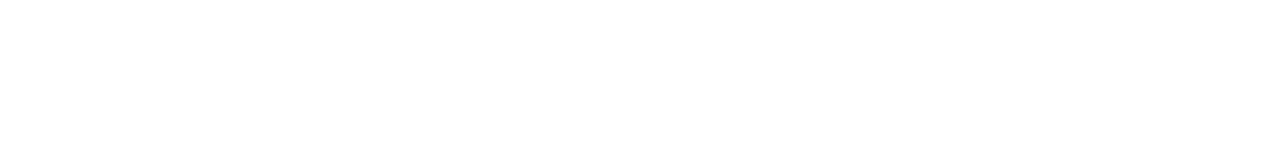
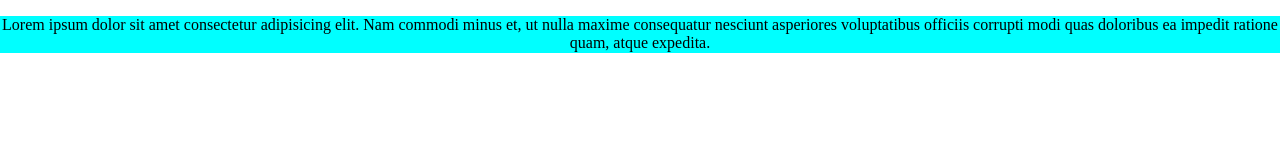
Before and after one commit to Danielitorc/portafolioDRC, a plain HTML site: page index.html in a window 1280 px wide. Drawn offline with Linux system fonts and the light colour scheme.

Commit message:
Archivos iniciales

```diff
--- a/css/estilos.css
+++ b/css/estilos.css
@@ -0,0 +1,14 @@
+html {
+  box-sizing: border-box;
+}
+
+*,
+*:before,
+*:after {
+  box-sizing: inherit;
+}
+
+.curva {
+  background-color: aqua;
+  text-align: center;
+}
--- a/index.html
+++ b/index.html
@@ -9,6 +9,8 @@
     <title>Portafolio Web Daniel Rangel</title>
 </head>
 <body>
-
+    <div class="curva">
+        <p>Lorem ipsum dolor sit amet consectetur adipisicing elit. Nam commodi minus et, ut nulla maxime consequatur nesciunt asperiores voluptatibus officiis corrupti modi quas doloribus ea impedit ratione quam, atque expedita.</p>
+    </div>
 </body>
 </html>
```
